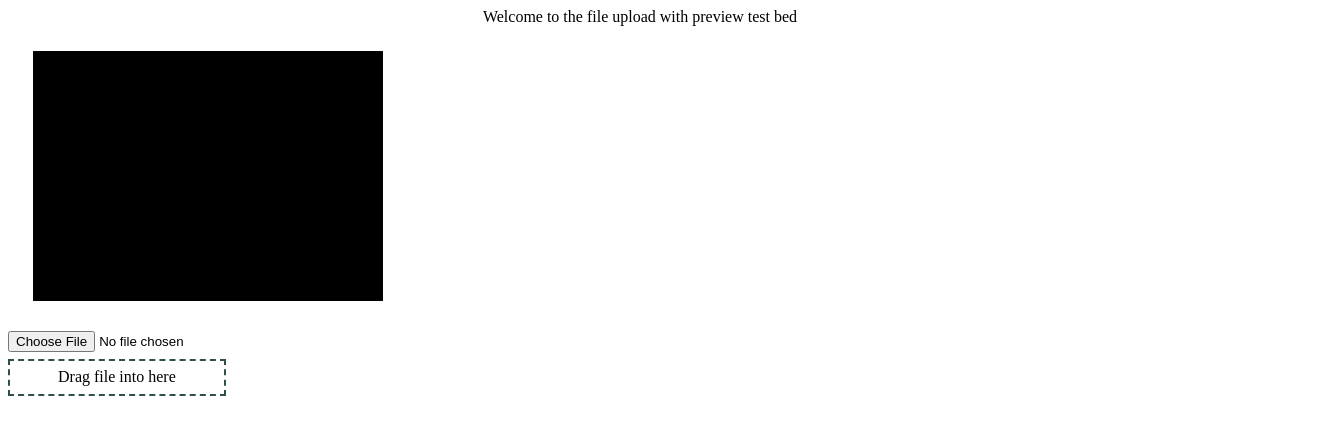
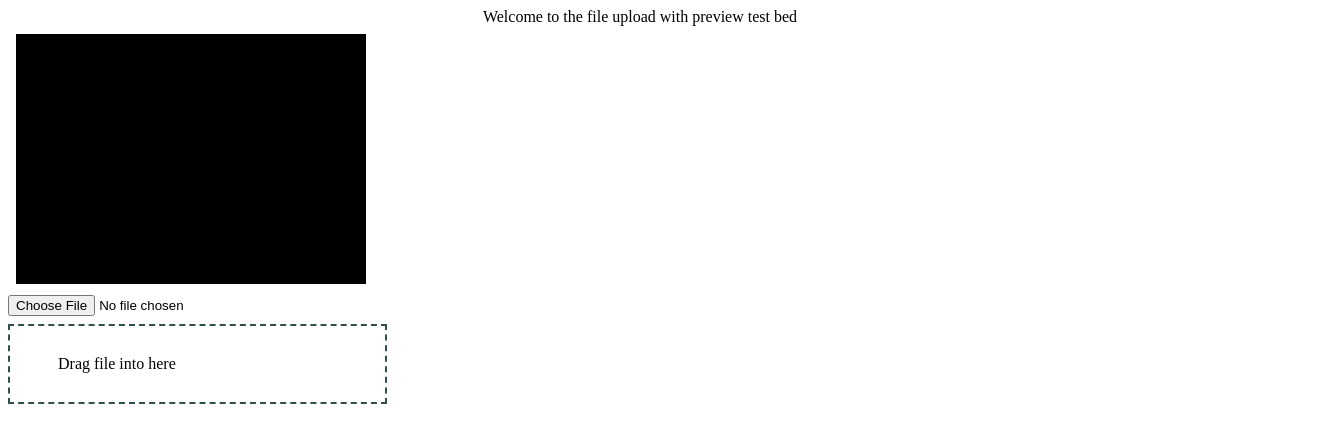
Before and after one commit to klapaukh/AngularFileUpload, an Angular app: page / in a window 1280 px wide. Shown: the top 442 px of the page, 1323 px wide, since content can reach past the window. Built offline with nearby package versions, Linux system fonts and the light colour scheme.

Commit message:
Test out alternative spacing

```diff
--- a/src/app/app.component.html
+++ b/src/app/app.component.html
@@ -2,7 +2,7 @@
 <div style="text-align:center">
   Welcome to the file upload with preview test bed
 </div>
-<div style="border:2px">
+<div style="width:30%">
   <app-file-upload>
     <app-preview></app-preview>
   </app-file-upload>
--- a/src/app/file-upload/file-upload.component.css
+++ b/src/app/file-upload/file-upload.component.css
@@ -2,8 +2,7 @@
     border-width: 2px;
     border-color: darkslategrey;
     border-style: dashed;
-    width: fit-content;
-    padding: 1ex 3em;
+    padding: 4ex 3em;
 }
 
 .inputBox {
```
